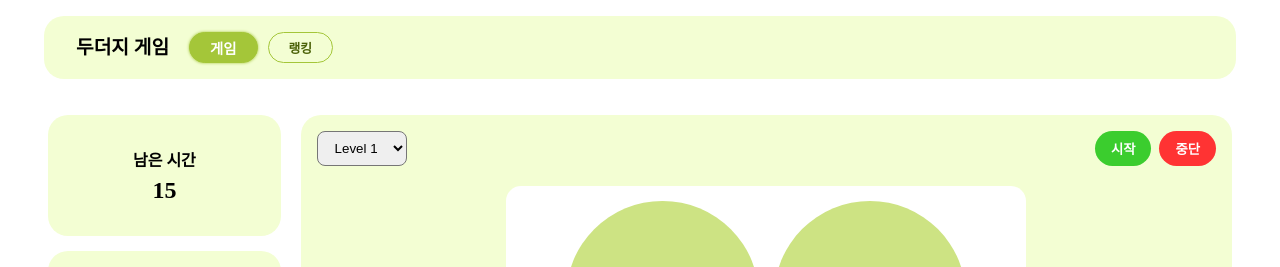
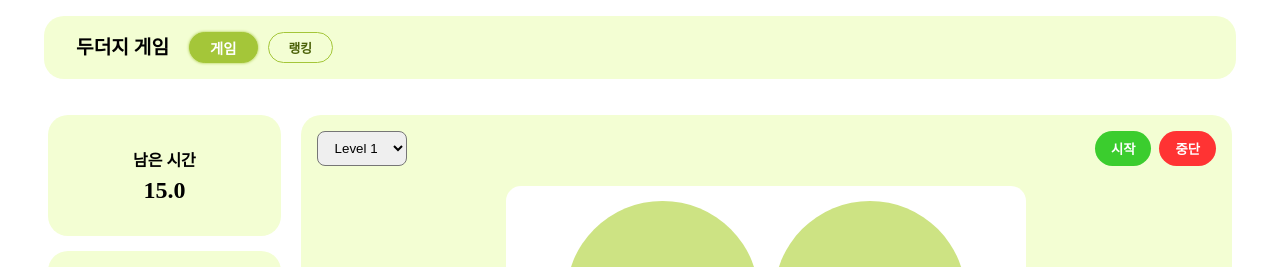
Before and after one commit to 38-lets-sopt-web/HyojeongKang, a React (Vite) app in the folder Week3/Homework/my-app/: page / in a window 1280 px wide. Shown: the top 267 px of the page. Built offline with nearby package versions, Linux system fonts and the light colour scheme.

Commit message:
feat: 카운트 다운 타이머 소수점 첫째 자리까지 표시

```diff
--- a/Week3/Homework/my-app/src/features/game/GamePage.jsx
+++ b/Week3/Homework/my-app/src/features/game/GamePage.jsx
@@ -16,7 +16,7 @@ export default function GamePage() {
     const [failCount, setFailCount] = useState(0);
     const [message, setMessage] = useState('');
     const [isPlaying, setIsPlaying] = useState(false);
-    const [timeLeft, setTimeLeft] = useState(LEVEL_CONFIG[1].time);
+    const [timeLeft, setTimeLeft] = useState(LEVEL_CONFIG[1].time * 10);
     const moleTimers = useRef([]);  // 두더지 자동숨김 타이머 목록(cleanup)
     const [level, setLevel] = useState(1);
     const [isModalOpen, setIsModalOpen] = useState(false);
@@ -32,7 +32,7 @@ export default function GamePage() {
     // 초기화 함수
     const resetGame = (lv = level) => {
         const { count, time } = LEVEL_CONFIG[lv];
-        setTimeLeft(time);
+        setTimeLeft(time * 10);
         setScore(0);
         setSuccessCount(0);
         setFailCount(0);
@@ -109,7 +109,7 @@ export default function GamePage() {
                 }
                 return prev - 1;
             });
-        }, 1000);
+        }, 100);
 
         return () => clearInterval(timer);
     }, [isPlaying]);
@@ -200,7 +200,7 @@ export default function GamePage() {
         <>
             <S.GameLayout>
                 <GameSidebar
-                    timeLeft={timeLeft}
+                    timeLeft={(timeLeft / 10).toFixed(1)}
                     score={score}
                     successCount={successCount}
                     failCount={failCount}
```
